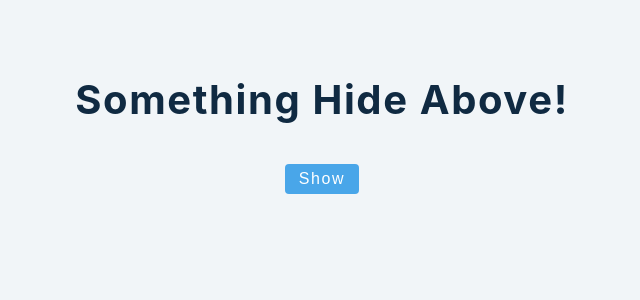
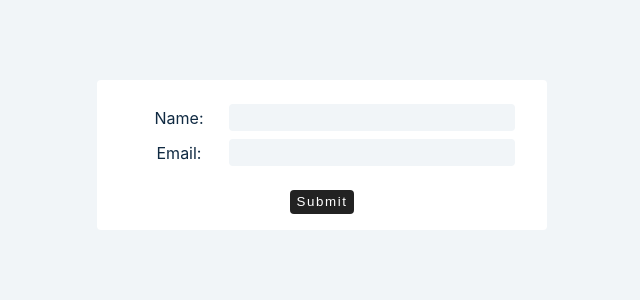
Before and after one commit to ismaelBZ/react-tutorial-2020-john-smilga, a React (Create React App) app: page / in a window 1280 px wide. Shown: the top 300 px of the page, without its empty margins (318-958 px from the left). Built offline with nearby package versions, Linux system fonts and the light colour scheme.

Commit message:
forms controlled-inputs done

```diff
--- a/src/App.js
+++ b/src/App.js
@@ -1,5 +1,5 @@
 import React from 'react'
-import Setup from './tutorials/conditionalRendering/4-show-hide'
+import Setup from './tutorials/forms/1-controlled-inputs'
 
 const App = () => {
   return (
--- a/src/tutorials/conditionalRendering/4-show-hide.jsx
+++ b/src/tutorials/conditionalRendering/4-show-hide.jsx
@@ -15,7 +15,6 @@ const Item = () => {
   }, []);
   return (
     <>
-     <h2>Window size:</h2>
      <h3>size: {size}</h3>
     </>
   )
--- /dev/null
+++ b/src/tutorials/forms/1-controlled-inputs.jsx
@@ -0,0 +1,29 @@
+import { useState } from "react";
+
+const ControlledInputs = () => {
+  const [firstName, setFirstName] = useState("");
+  const [email, setEmail] = useState("");
+
+  const handleSubmit = (e) => {
+    e.preventDefault();
+    console.log("Form Submited!");
+  };
+
+  return (
+    <form className="form" onSubmit={handleSubmit}>
+      <div className="form-control">
+        <label htmlFor="firstName">Name: </label>
+        <input type="text" name="firstName" id="firstName" value={firstName} onChange={(e) => setFirstName(e.target.value)} />
+      </div>
+      <div className="form-control">
+        <label htmlFor="email">Email: </label>
+        <input type="text" name="email" id="email" value={email} onChange={(e) => setEmail(e.target.value)} />
+      </div>
+      <button type="submit" className="submit">
+        Submit
+      </button>
+    </form>
+  );
+};
+
+export default ControlledInputs;
```
